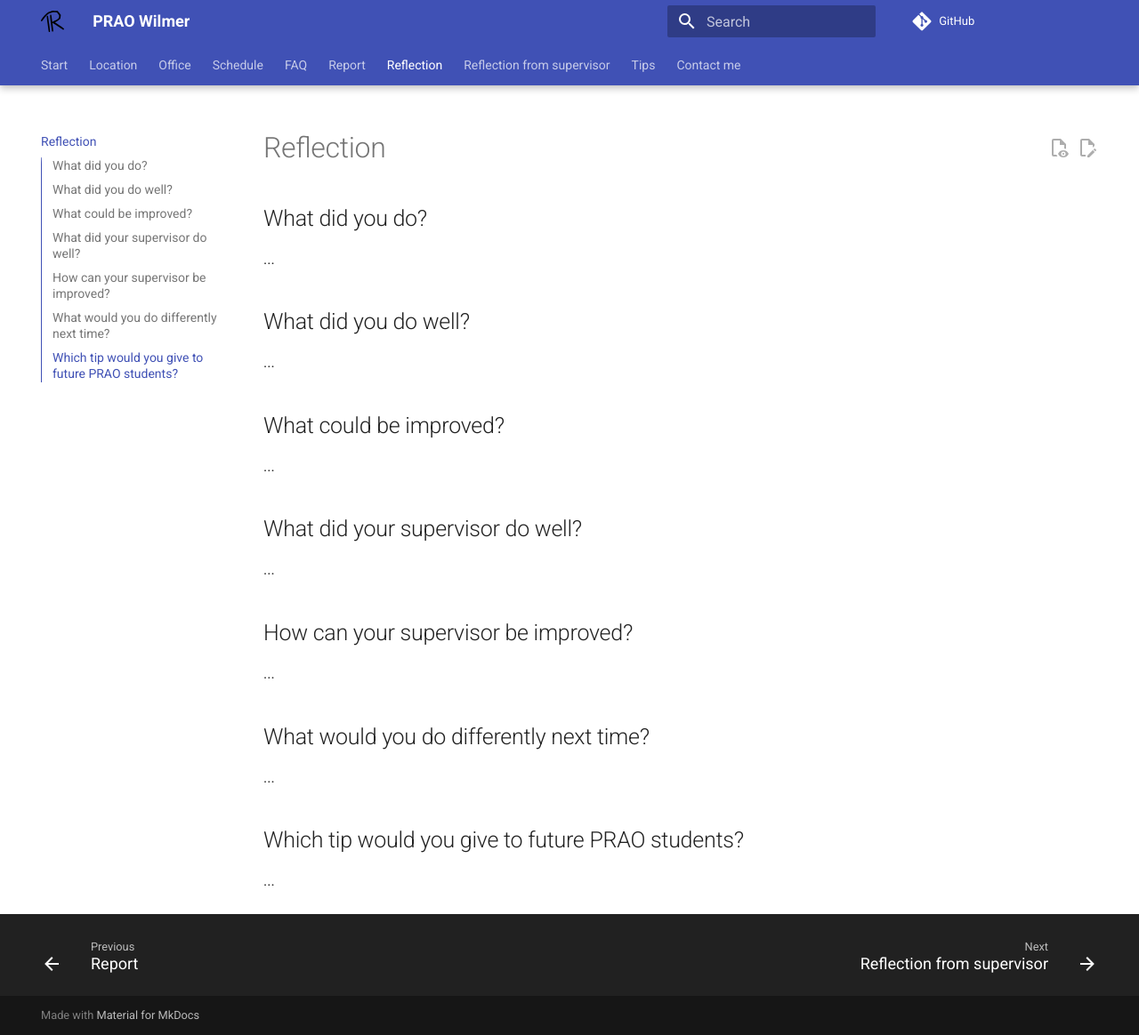
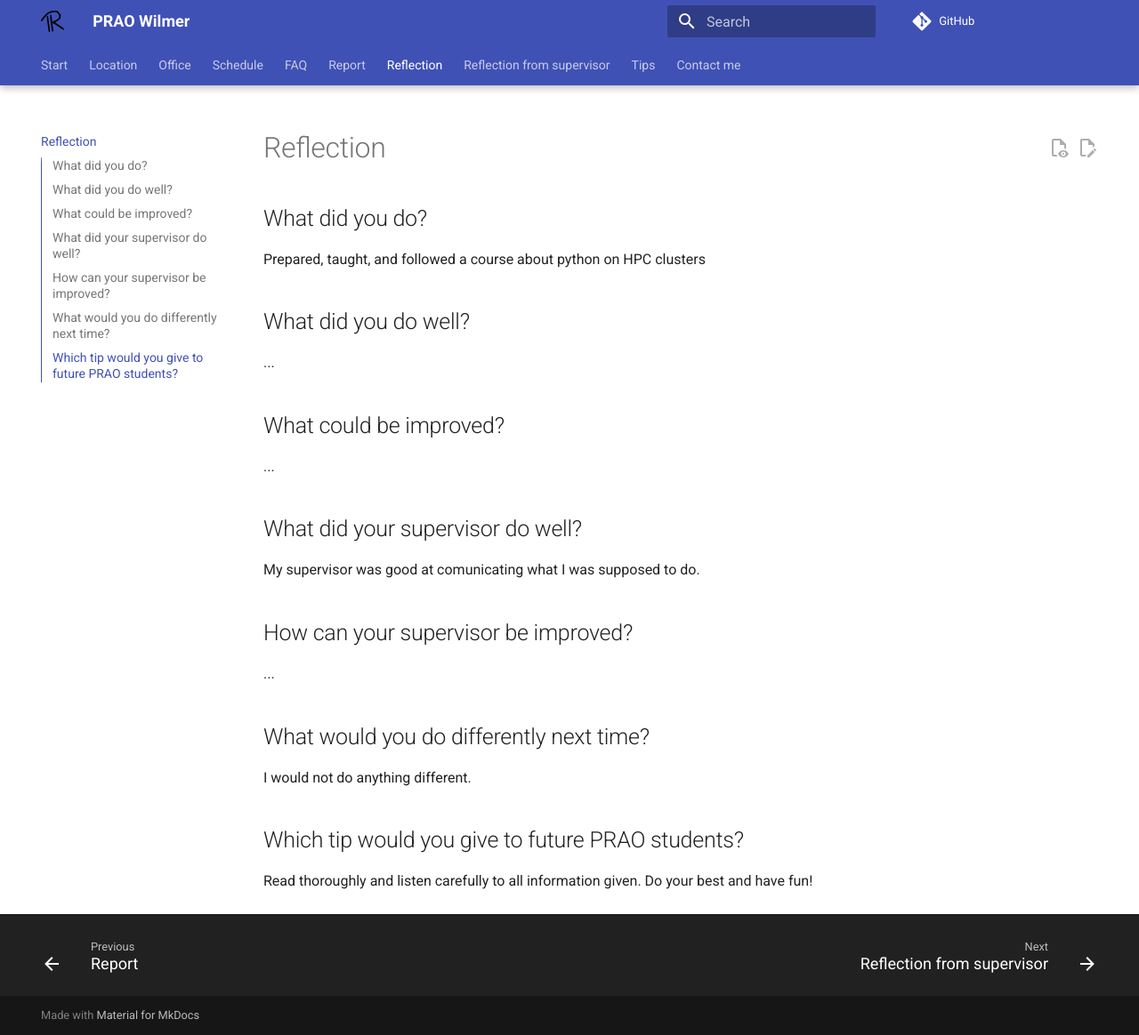
Before and after one commit to richelbilderbeek/prao_wilmer_20260413, an MkDocs documentation site: the page built from docs/reflection.md, in a window 1280 px wide and 1164 px high. Shown: the whole window at 89% size. Built offline with MkDocs 1.6.1 and Material for MkDocs 9.7.7, drawn with Linux system fonts in a browser that asks for light colours; comment, search, counter and statistics services are not loaded.

Commit message:
Update reflection

```diff
--- a/docs/reflection.md
+++ b/docs/reflection.md
@@ -3,7 +3,7 @@
 
 ## What did you do?
 
-...
+Prepared, taught, and followed a course about python on HPC clusters
 
 ## What did you do well?
 
@@ -15,7 +15,7 @@
 
 ## What did your supervisor do well?
 
-...
+My supervisor was good at comunicating what I was supposed to do.
 
 ## How can your supervisor be improved?
 
@@ -23,8 +23,8 @@
 
 ## What would you do differently next time?
 
-...
+I would not do anything different.
 
 ## Which tip would you give to future PRAO students?
 
-...
+Read thoroughly and listen carefully to all information given. Do your best and have fun!
```
